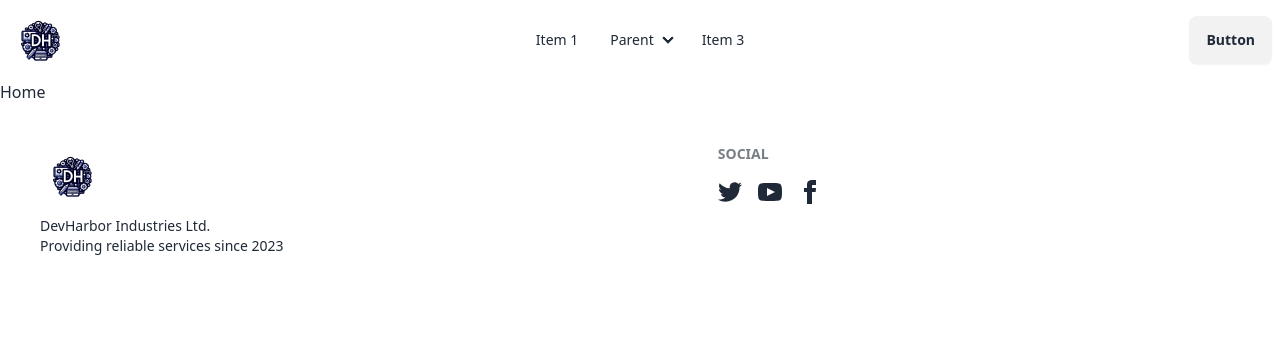
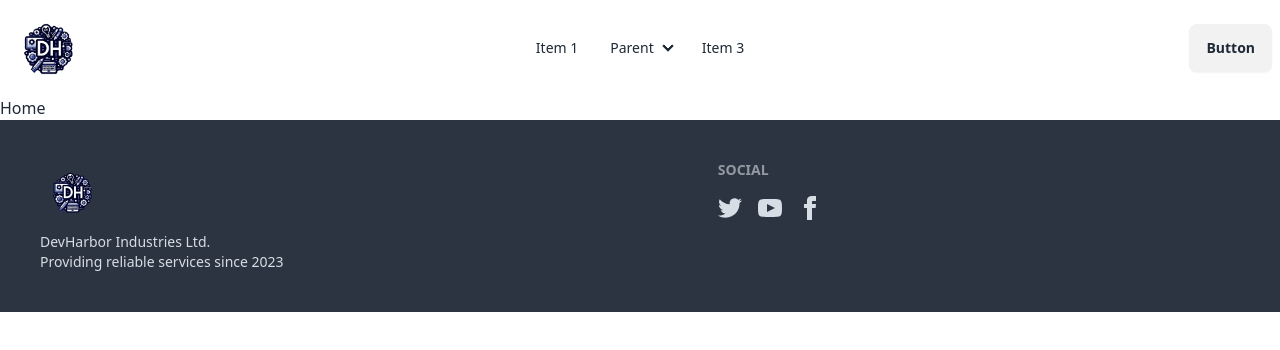
Before and after one commit to Be3tle/devharbor-client, a React (Vite) app: page / in a window 1280 px wide. Shown: the top 350 px of the page. Built offline with nearby package versions, Linux system fonts and the light colour scheme.

Commit message:
logo in the navbar

```diff
--- a/src/Components/Footer/Footer.jsx
+++ b/src/Components/Footer/Footer.jsx
@@ -1,7 +1,7 @@
 const Footer = () => {
   return (
     <div>
-      <footer className="footer p-10 bg-base-100 ">
+      <footer className="footer p-10 bg-neutral text-neutral-content">
         <aside>
           <div>
             <img className="w-16" src="/assets/img/logo.png" alt="" />
--- a/src/Components/Navbar/Navbar.jsx
+++ b/src/Components/Navbar/Navbar.jsx
@@ -44,7 +44,7 @@ const Navbar = () => {
             </ul>
           </div>
           <div>
-            <img className="w-16" src="/assets/img/logo.png" alt="" />
+            <img className="w-20" src="/assets/img/logo.png" alt="" />
           </div>
         </div>
         <div className="navbar-center hidden lg:flex">
```
